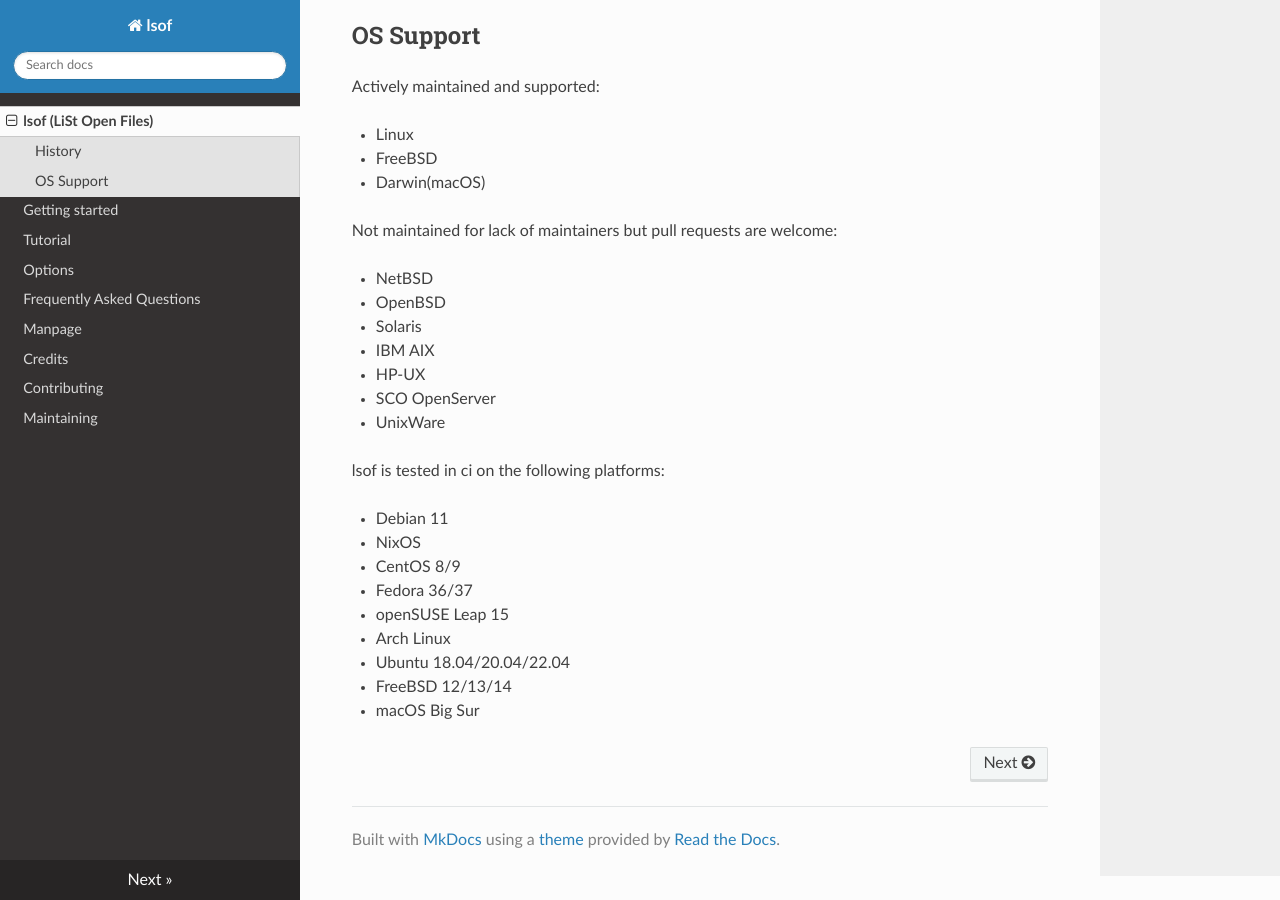
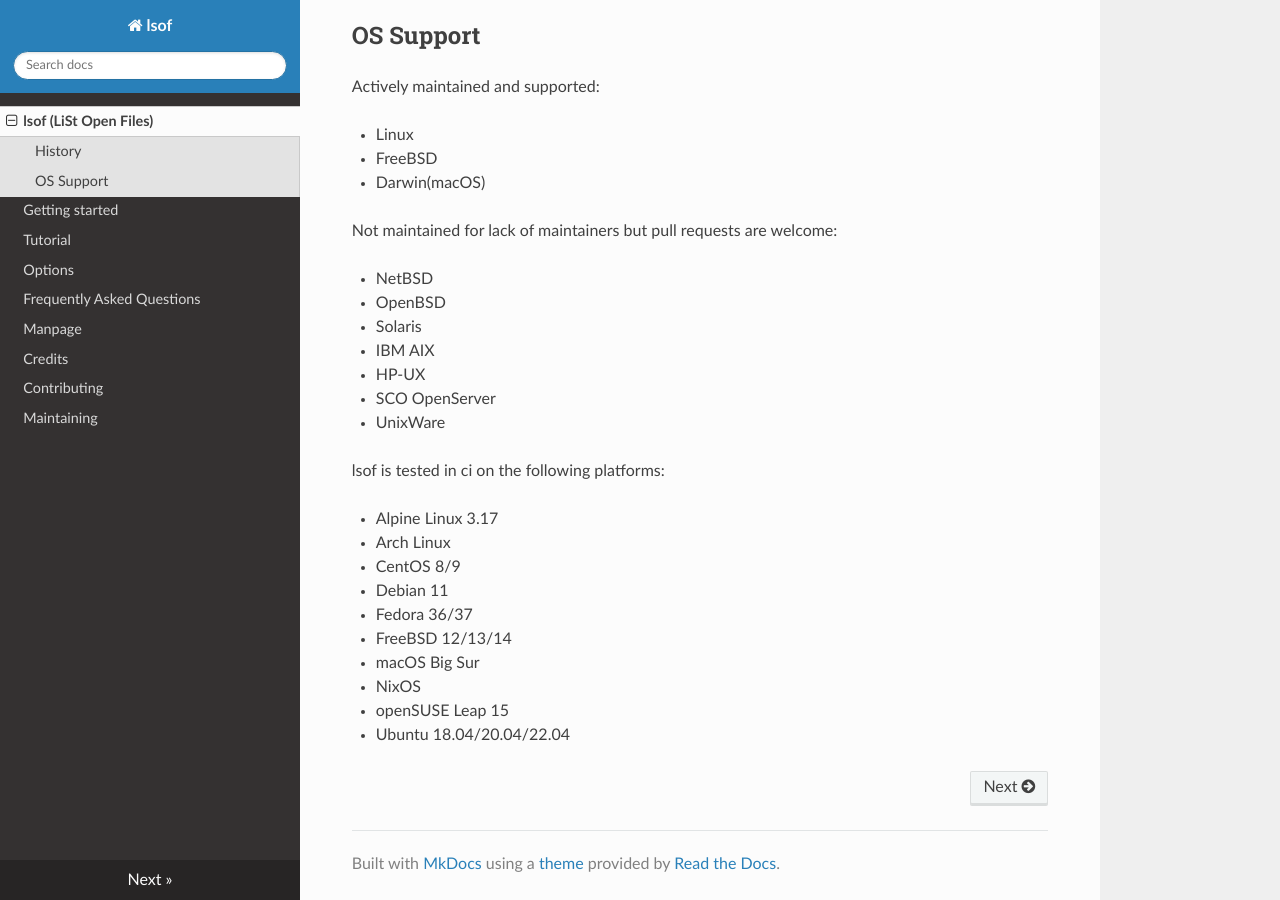
Before and after one commit to lsof-org/lsof, an MkDocs documentation site: the page built from docs/index.md, in a window 1280 px wide and 900 px high, scrolled down 517 px. Built offline with MkDocs 1.6.1, drawn with Linux system fonts in a browser that asks for light colours; nearby versions of some CDN libraries.

Commit message:
Add alpine linux to tested platforms

```diff
--- a/docs/index.md
+++ b/docs/index.md
@@ -34,12 +34,13 @@ Not maintained for lack of maintainers but pull requests are welcome:
 
 lsof is tested in ci on the following platforms:
 
+- Alpine Linux 3.17
+- Arch Linux
+- CentOS 8/9
 - Debian 11
-- NixOS
-- CentOS 8/9
 - Fedora 36/37
-- openSUSE Leap 15
-- Arch Linux
-- Ubuntu 18.04/20.04/22.04
 - FreeBSD 12/13/14
 - macOS Big Sur
+- NixOS
+- openSUSE Leap 15
+- Ubuntu 18.04/20.04/22.04
```
Also changed, not shown: 1 other file.
